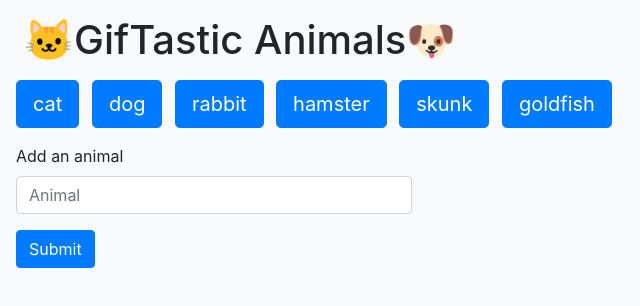
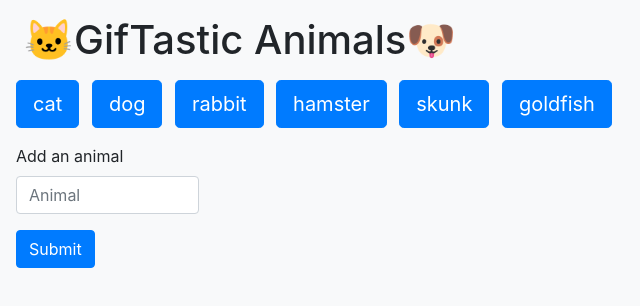
Before and after one commit to jlaceda/giftastic, a plain HTML site: page index.html in a window 1280 px wide. Shown: the full height of the page, 0-640 px from the left. Drawn offline with nearby package versions, Linux system fonts and the light colour scheme.

Commit message:
change column widths

```diff
--- a/index.html
+++ b/index.html
@@ -14,7 +14,7 @@
 			<div class="col-md-12"><div id="buttonsDiv"></div></div>
 		</div>
 		<div class="row">
-			<div class="col-md-4 mb-3">
+			<div class="col-md-2 mb-3">
 				<form>
 					<div class="form-group">
 						<label for="animalInput">Add an animal</label>
@@ -23,7 +23,7 @@
 					<button type="submit" class="btn btn-primary" id="addAnimalButton">Submit</button>
 				</form>
 			</div>
-			<div class="col-md-8" id="gifsDiv"></div>
+			<div class="col-md-10" id="gifsDiv"></div>
 		</div>
 	</div>
 	<script src="https://code.jquery.com/jquery-3.3.1.min.js"></script>
```
